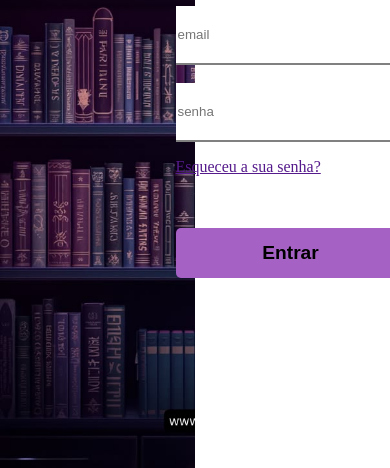
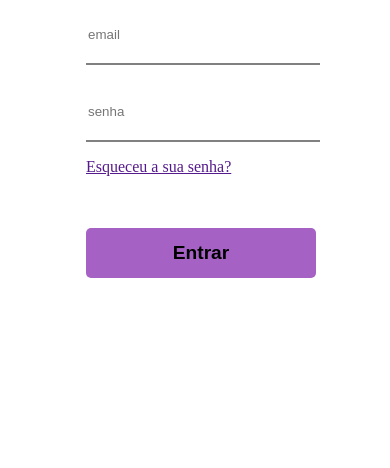
Before and after one commit to mariaclaransilveira-svg/projeto_trabalho_integrador, a plain HTML site: page telaLogin.html in a window 390 px wide. Shown: the part 376-844 px from the top of the page. Drawn offline with Linux system fonts and the light colour scheme.

Commit message:
adicionaei mediaQuery

```diff
--- a/styles_login.css
+++ b/styles_login.css
@@ -75,3 +75,24 @@ body {
     width: 20vh;
     height: 10vh;
 }
+@media (max-width: 765px) {
+    .grid_container {
+        grid-template-columns: 1fr;
+    }
+
+    .grid_esquerda {
+        display: none;
+    }
+
+    .grid_direita {
+        width: 100%;
+        height: auto;
+        padding: 0.5rem;
+    }
+
+    .card {
+        width: 100%;
+        max-width: 100%;
+        height: auto;
+    }
+}
```
